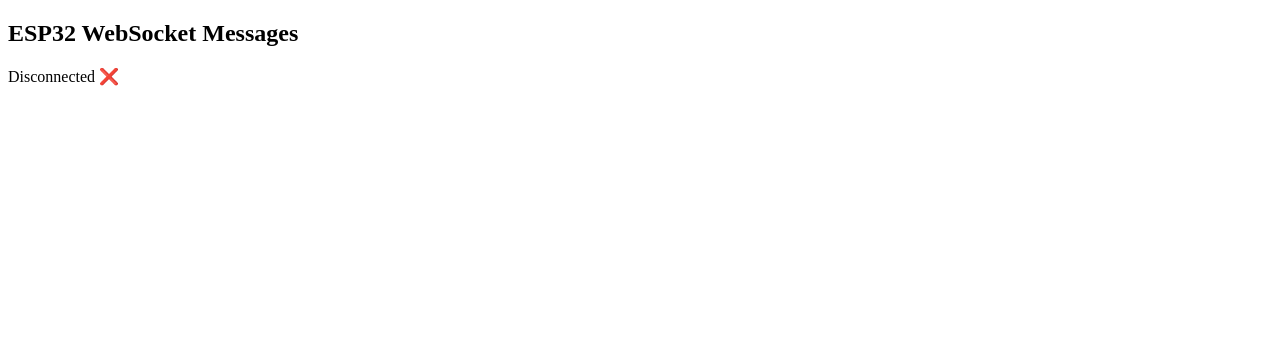
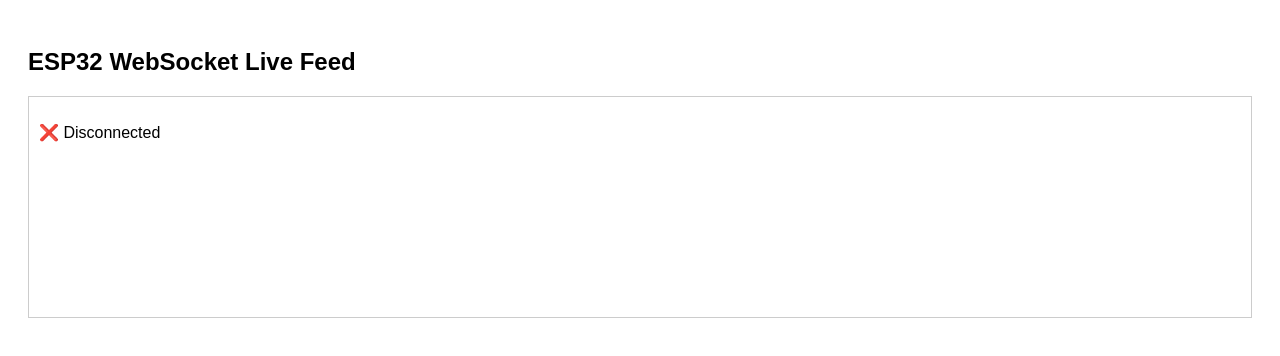
Before and after one commit to adityashahu20/esp32-websocket-server, a website: page public/index.html in a window 1280 px wide. Drawn offline with Linux system fonts and the light colour scheme.

Commit message:
index.html

```diff
--- a/public/index.html
+++ b/public/index.html
@@ -1,31 +1,30 @@
 <!DOCTYPE html>
-<html lang="en">
+<html>
 <head>
-  <meta charset="UTF-8">
-  <title>ESP32 WebSocket Test</title>
+  <title>ESP32 WebSocket Dashboard</title>
+  <style>
+    body { font-family: Arial, sans-serif; padding: 20px; }
+    #log { border: 1px solid #ccc; padding: 10px; height: 200px; overflow-y: auto; }
+  </style>
 </head>
 <body>
-  <h2>ESP32 WebSocket Messages</h2>
+  <h2>ESP32 WebSocket Live Feed</h2>
   <div id="log"></div>
 
   <script>
-    // connect to same origin as the server
     const ws = new WebSocket(`wss://${window.location.host}`);
+    const log = document.getElementById("log");
 
-    ws.onopen = () => {
-      console.log("✅ Connected to WebSocket");
-      document.getElementById("log").innerHTML += "<p>Connected ✅</p>";
-    };
+    function addMessage(msg) {
+      const p = document.createElement("p");
+      p.textContent = msg;
+      log.appendChild(p);
+      log.scrollTop = log.scrollHeight;
+    }
 
-    ws.onmessage = (event) => {
-      console.log("📩 Message:", event.data);
-      document.getElementById("log").innerHTML += `<p>${event.data}</p>`;
-    };
-
-    ws.onclose = () => {
-      console.log("❌ Disconnected");
-      document.getElementById("log").innerHTML += "<p>Disconnected ❌</p>";
-    };
+    ws.onopen = () => addMessage("✅ Connected to WebSocket");
+    ws.onmessage = (event) => addMessage("📩 " + event.data);
+    ws.onclose = () => addMessage("❌ Disconnected");
   </script>
 </body>
 </html>
```
